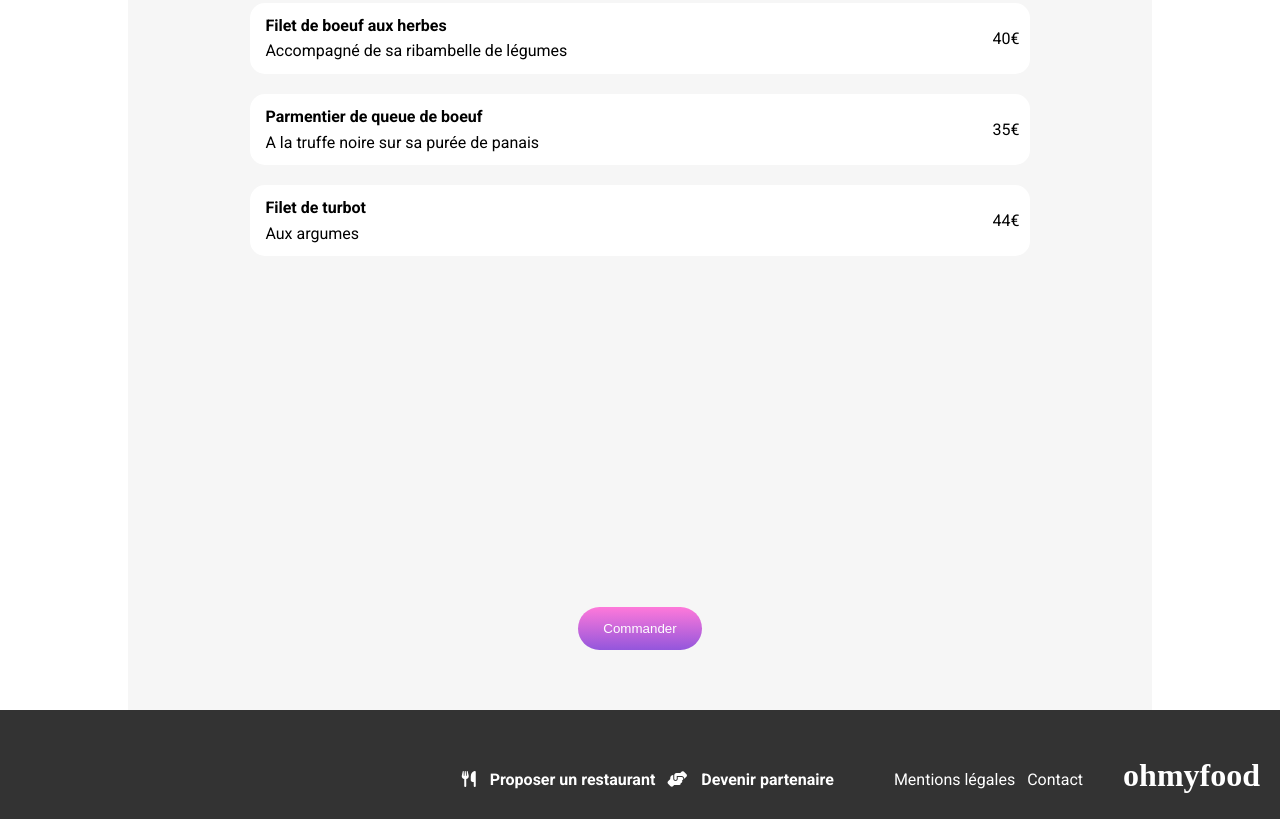
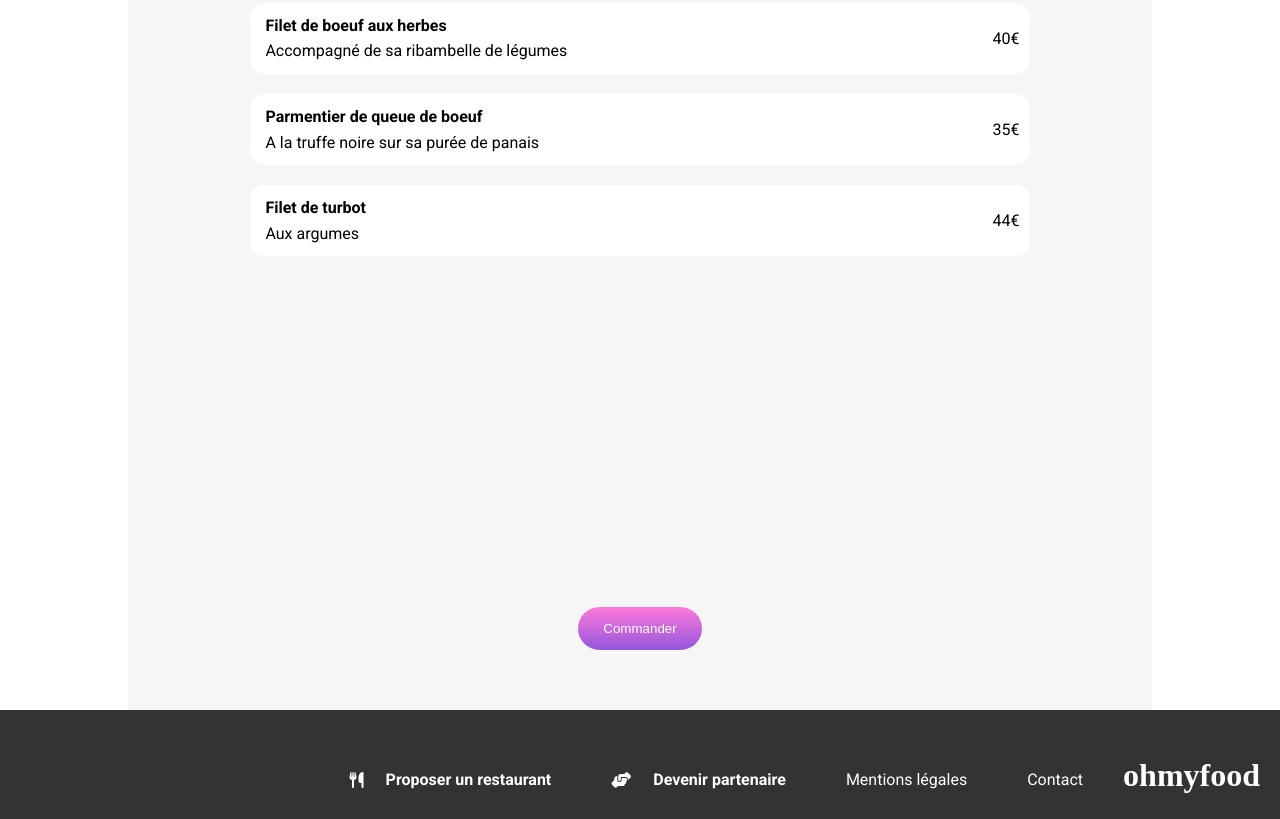
Before and after one commit to medericc/p4, a website: page palette.html in a window 1280 px wide. Shown: the part 921-1740 px from the top of the page. Drawn offline with Linux system fonts and the light colour scheme; a web font is replaced by a local one.

Commit message:
Update palette.html

```diff
--- a/palette.html
+++ b/palette.html
@@ -179,25 +179,27 @@
 
 
 <footer class="footer">
-
     <a href="index.html">
         <h4 class="footer__title grid-item">ohmyfood</h4>
     </a>
     <ul class="grid-item">
-        <div class="g1">
-        <li>
+        <li class="g1">
             <i class="fa-solid fa-utensils" style="color: #ffffff;"></i>
             <a href="#"><b>Proposer un restaurant</b></a>
         </li>
-        <li>
+        <li class="g1">
             <i class="fa-solid fa-handshake-angle" style="color: #ffffff;"></i>
             <a href="#"><b>Devenir partenaire</b></a>
-        </li></div>  <div class="g2">
-        <li><a href="#"><p>Mentions légales</p></a></li>
-        <li><a href=""><p>Contact</p></a></li></div>
+        </li>
+        <li class="g2">
+            <a href="#"><p>Mentions légales</p></a>
+        </li>
+        <li class="g2">
+            <a href=""><p>Contact</p></a>
+        </li>
     </ul>
+</footer>
 
-</footer>
 
 </body>
 </html>
```
